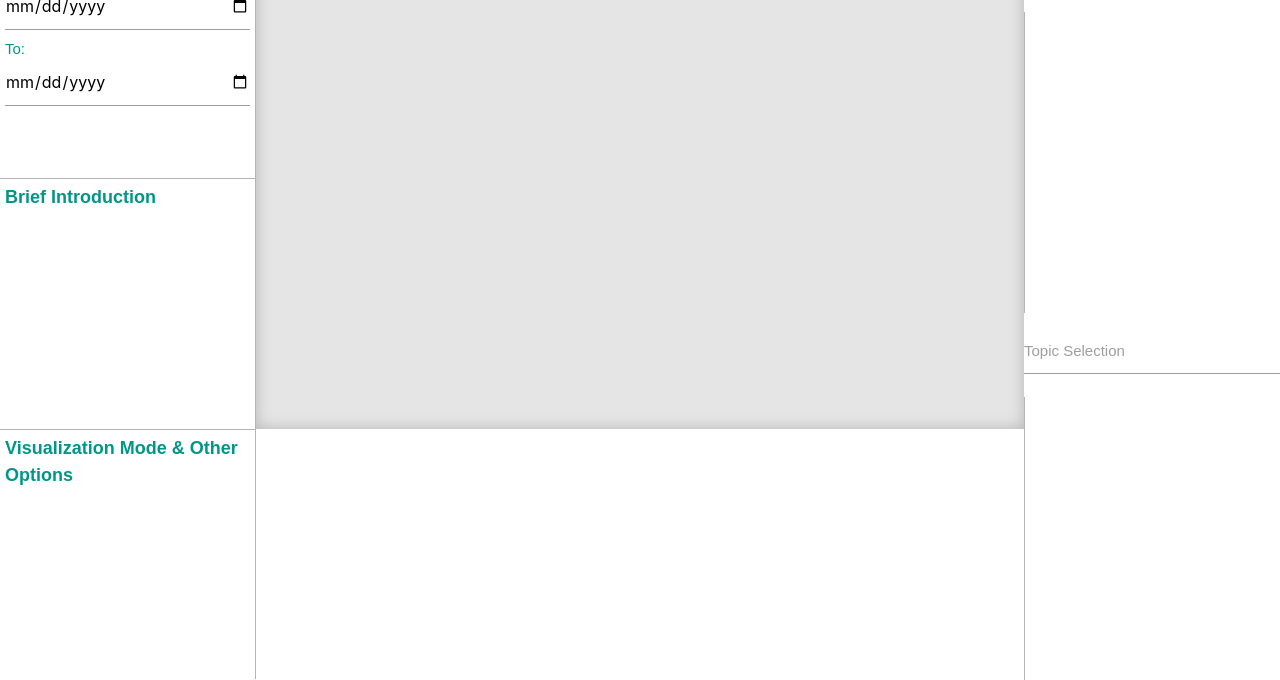
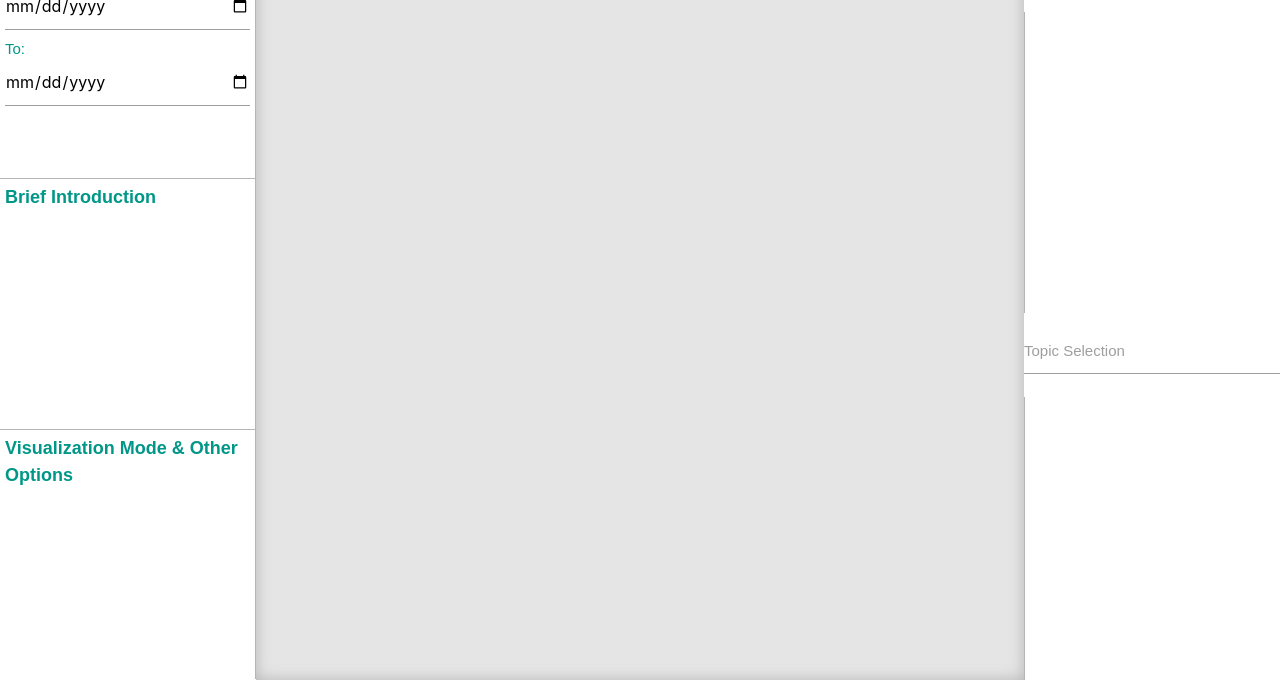
Before and after one commit to NGCyang/IVProject, a website: page index.html in a window 1280 px wide. Shown: the part 120-800 px from the top of the page. Drawn offline with nearby package versions, Linux system fonts and the light colour scheme; no server answers.

Commit message:
change size of canvas

```diff
--- a/css/index.css
+++ b/css/index.css
@@ -53,7 +53,7 @@ html, body{
     padding: 10px 5px 25px 5px;
     box-sizing: border-box;
     width: 100%;
-    height: 66.6%;
+    height: 100%;
     background-color: #e5e5e5;
     overflow: auto;
     box-shadow: 0px 0px 15px #b5b5b5 inset;
```
